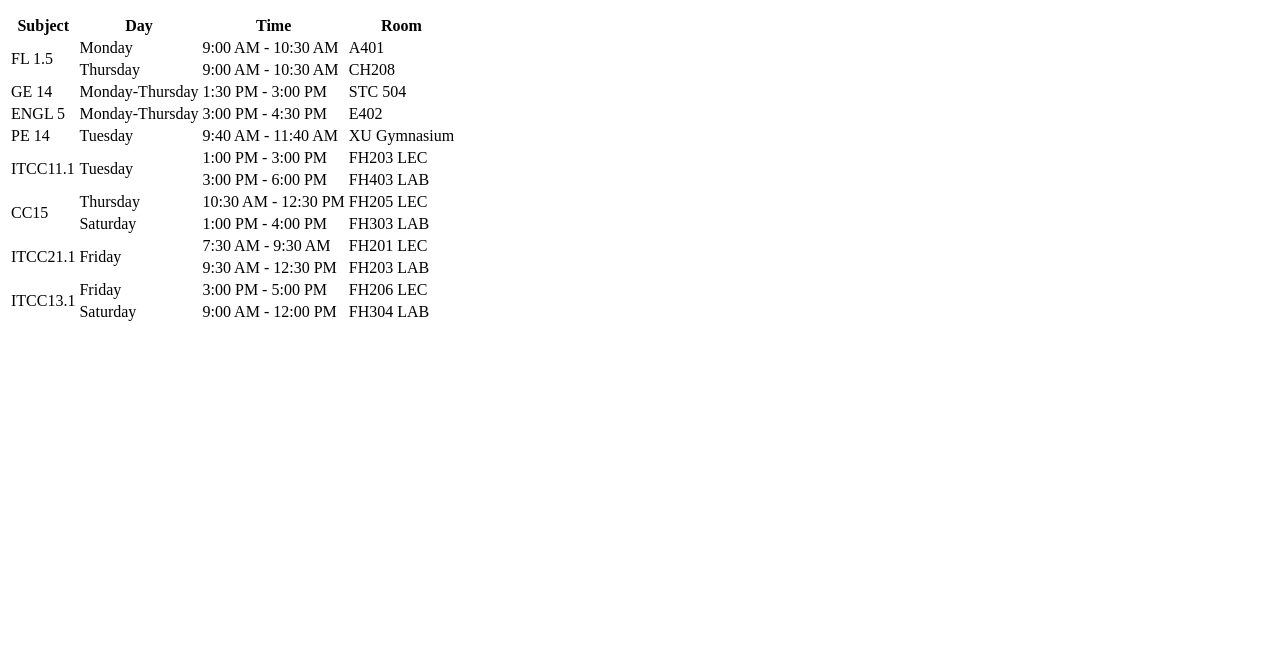
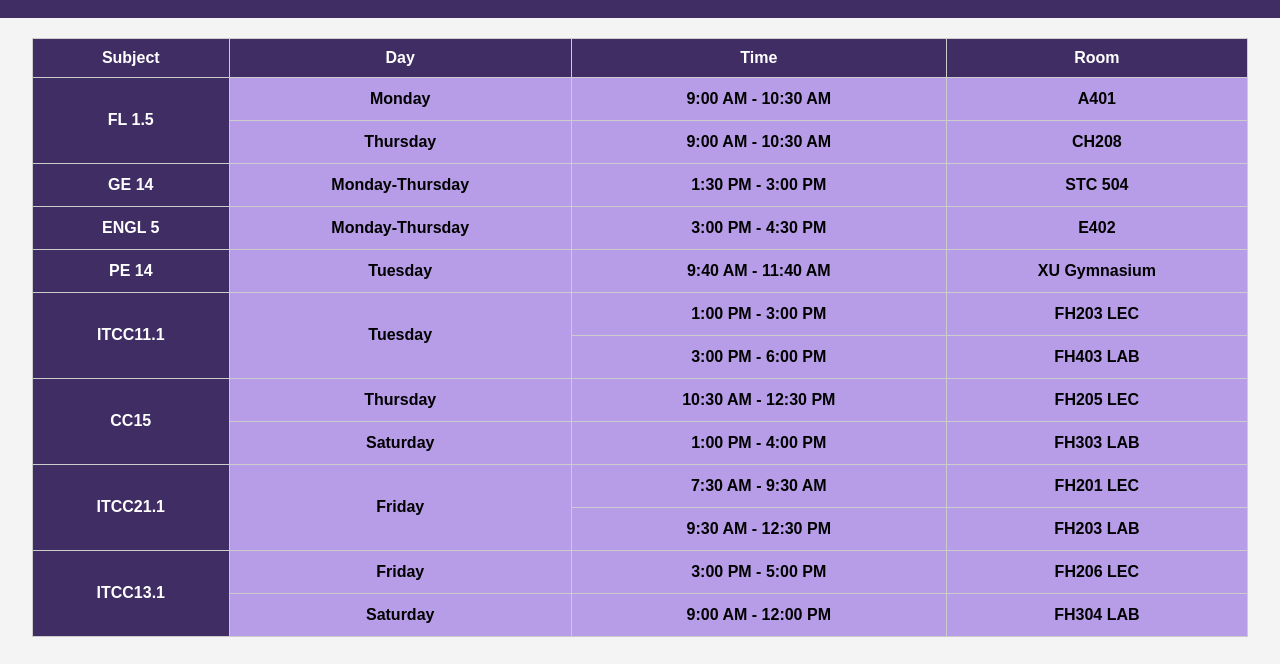
Before and after one commit to AbbyCailing/PRELIMEXAM, a plain HTML site: page ClassSched/ClassSchedule.html in a window 1280 px wide. Shown: the part 136-800 px from the top of the page. Drawn offline with Linux system fonts and the light colour scheme.

Commit message:
fixed css

```diff
--- a/ClassSched/ClassSchedule.html
+++ b/ClassSched/ClassSchedule.html
@@ -4,7 +4,7 @@
     <meta charset="UTF-8">
     <meta name="viewport" content="width=device-width, initial-scale=1.0">
     <title>Weekly Class Schedule</title>
-    <link rel="stylesheet" href="style.css">
+    <link rel="stylesheet" href="classschedule.css">
 </head>
 
 <body>
```
Also changed, not shown: style.css (renamed from SemanticBlogCombinators.css).
